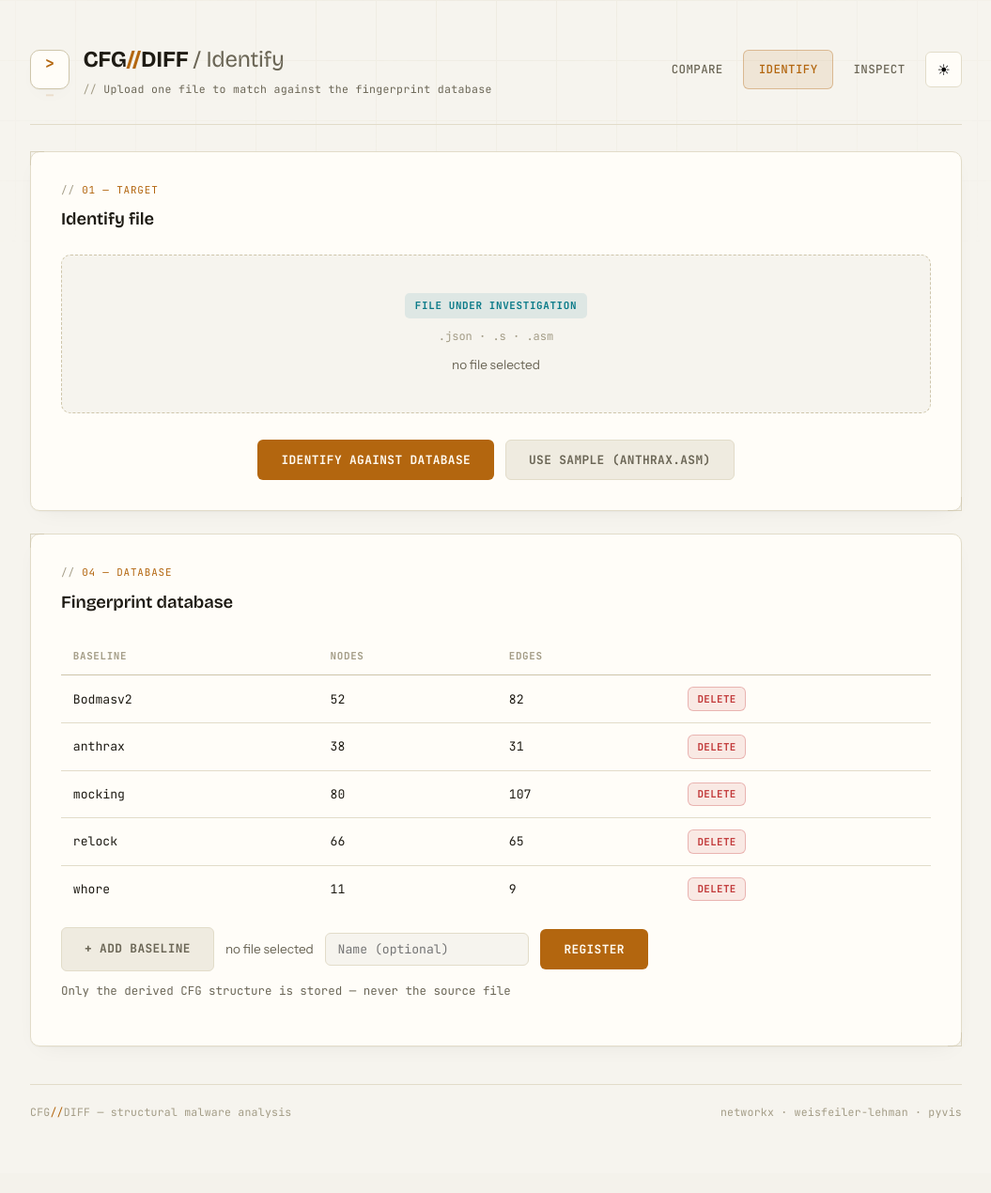
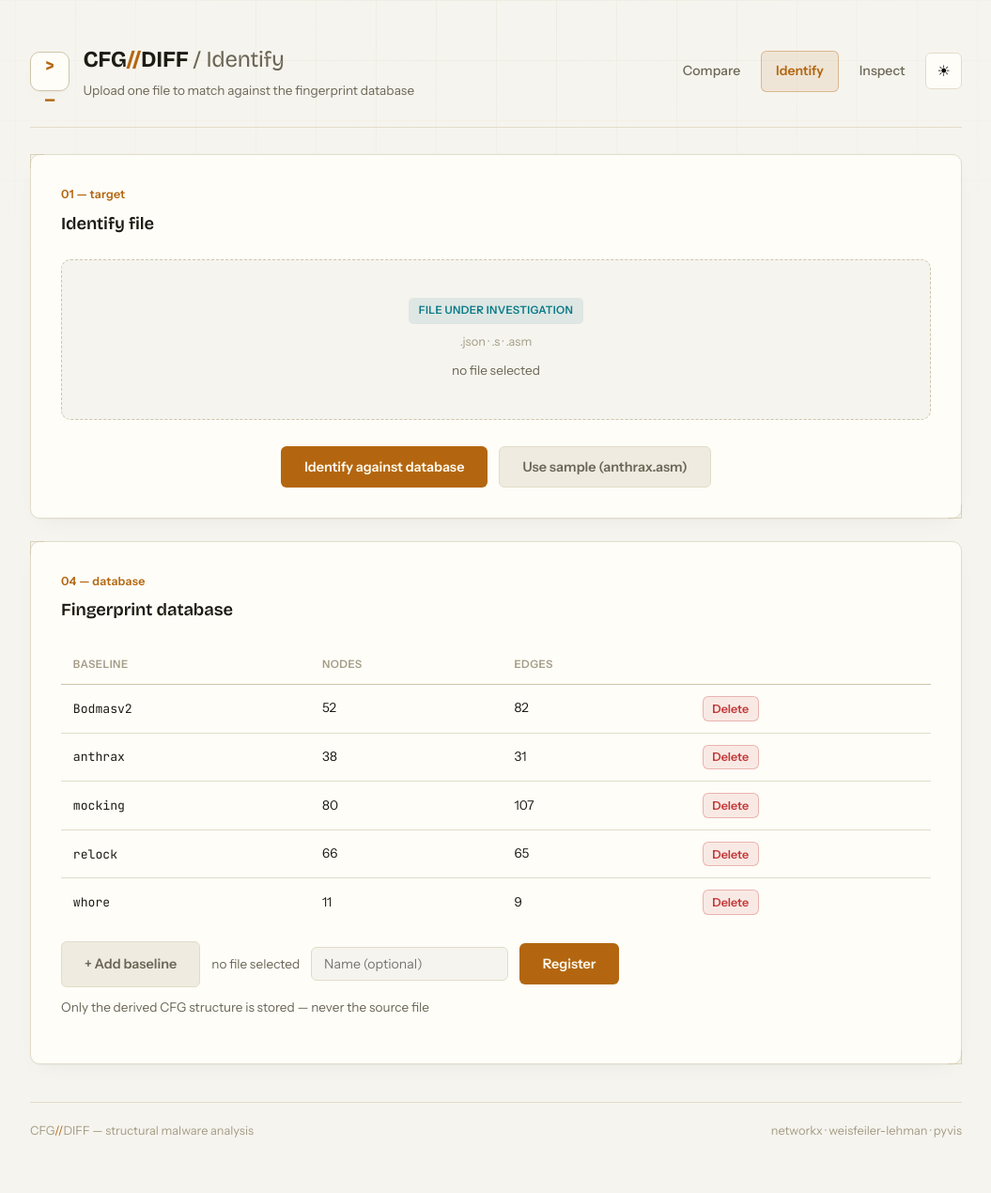
Before and after one commit to FinixEz/Interactive-CFG-Comparison-Web-Application, a Flask app: page /identify in a window 1280 px wide. Shown: the whole page at 94% size, without its empty margins (112-1167 px from the left). Before the commit the page ends 1190 px from the top, so only its background shows below. Run offline with Flask 3, Linux system fonts and the light colour scheme.

Commit message:
Tone down frontend from terminal-cosplay to premium
The prior pass leaned too hard into monospace: uppercase mono on nav,
buttons, footer, labels, plus "// " comment-style prefixes and a
blinking terminal cursor read as nerdy rather than premium.

Mono is now reserved for genuine data/code only (assembly viewer,
node identifiers, filenames, the graph viewport readout attached to
the PyVis canvas). Everything else -- nav, buttons, headings, footer,
eyebrow labels, form inputs -- moves to the clean sans/display fonts,
normal case. Dropped the blinking cursor and slash-comment prefixes.
Status chips/tags keep sans-uppercase (a legitimate badge pattern,
distinct from shouting UI chrome).

Verified via Playwright across Compare/Identify/Inspector in both
themes. No backend logic touched; all 41 tests still pass.

Co-Authored-By: Claude Sonnet 5 <noreply@anthropic.com>
Claude-Session: https://claude.ai/code/session_01AaaArYrDuxshXSk4ivxnSh

```diff
--- a/webapp/static/style.css
+++ b/webapp/static/style.css
@@ -147,12 +147,11 @@ body::after {
     border-radius: 10px;
     display: grid; place-items: center;
     color: var(--accent);
-    font-family: var(--font-mono);
-    font-size: 1.05rem;
+    font-family: var(--font-display);
+    font-size: 1.15rem;
     font-weight: 700;
     box-shadow: var(--shadow-card);
 }
-.brand-mark .cursor { animation: blink 1.4s step-start infinite; }
 
 .brand h1 {
     font-family: var(--font-display);
@@ -164,22 +163,18 @@ body::after {
 .brand h1 .slash { color: var(--accent); }
 
 .tagline {
-    font-family: var(--font-mono);
-    font-size: 0.72rem;
-    letter-spacing: 0.03em;
+    font-family: var(--font);
+    font-size: 0.85rem;
     color: var(--muted);
     margin-top: 0.2rem;
 }
-.tagline::before { content: '// '; color: var(--faint); }
 
 .nav-group { display: flex; align-items: center; gap: 0.35rem; flex-wrap: wrap; }
 
 .nav-btn {
-    font-family: var(--font-mono);
-    font-size: 0.78rem;
+    font-family: var(--font);
+    font-size: 0.88rem;
     font-weight: 500;
-    letter-spacing: 0.03em;
-    text-transform: uppercase;
     color: var(--muted);
     text-decoration: none;
     padding: 0.6rem 0.95rem;
@@ -193,19 +188,19 @@ body::after {
     color: var(--accent);
     background: var(--accent-soft);
     border-color: color-mix(in srgb, var(--accent) 35%, transparent);
+    font-weight: 600;
 }
 
 /* ---------- sections ---------- */
 .eyebrow {
     display: block;
-    font-family: var(--font-mono);
-    font-size: 0.68rem;
-    letter-spacing: 0.08em;
-    text-transform: uppercase;
+    font-family: var(--font);
+    font-size: 0.78rem;
+    font-weight: 600;
+    letter-spacing: 0.02em;
     color: var(--accent);
-    margin-bottom: 0.5rem;
+    margin-bottom: 0.4rem;
 }
-.eyebrow::before { content: '// '; color: var(--faint); }
 
 .sec-title {
     font-family: var(--font-display);
@@ -316,10 +311,10 @@ body::after {
 }
 
 .dz-tag {
-    font-family: var(--font-mono);
-    font-size: 0.68rem;
+    font-family: var(--font);
+    font-size: 0.72rem;
     font-weight: 600;
-    letter-spacing: 0.06em;
+    letter-spacing: 0.03em;
     text-transform: uppercase;
     padding: 0.3rem 0.7rem;
     border-radius: 5px;
@@ -327,7 +322,7 @@ body::after {
 .dz-tag.t-g1 { background: var(--g1-soft); color: var(--g1); }
 .dz-tag.t-g2 { background: var(--g2-soft); color: var(--g2); }
 
-.dz-hint { font-family: var(--font-mono); font-size: 0.75rem; color: var(--faint); }
+.dz-hint { font-size: 0.8rem; color: var(--faint); }
 
 .file-name {
     font-size: 0.85rem;
@@ -346,7 +341,7 @@ body::after {
     background: var(--bg-alt);
     border: 1px solid var(--border);
     border-radius: 50%;
-    font-family: var(--font-mono);
+    font-family: var(--font);
     font-size: 0.72rem;
     font-weight: 700;
     color: var(--muted);
@@ -361,11 +356,9 @@ body::after {
 }
 
 .btn {
-    font-family: var(--font-mono);
-    font-size: 0.8rem;
+    font-family: var(--font);
+    font-size: 0.9rem;
     font-weight: 600;
-    letter-spacing: 0.03em;
-    text-transform: uppercase;
     padding: 0.75rem 1.5rem;
     border-radius: var(--radius-sm);
     border: 1px solid transparent;
@@ -418,7 +411,7 @@ body::after {
 .file-badge.f1 { background: var(--g1-soft); color: var(--g1); border-color: color-mix(in srgb, var(--g1) 30%, transparent); }
 .file-badge.f2 { background: var(--g2-soft); color: var(--g2); border-color: color-mix(in srgb, var(--g2) 30%, transparent); }
 
-.vs-divider { font-family: var(--font-mono); font-size: 0.75rem; color: var(--faint); }
+.vs-divider { font-size: 0.8rem; color: var(--faint); }
 
 /* meter */
 .struct-readout {
@@ -426,15 +419,14 @@ body::after {
     margin: 0 auto 1.75rem;
 }
 .struct-readout .label {
-    font-family: var(--font-mono);
-    font-size: 0.75rem;
-    letter-spacing: 0.02em;
+    font-family: var(--font);
+    font-size: 0.85rem;
     color: var(--muted);
     display: flex;
     justify-content: space-between;
     margin-bottom: 0.5rem;
 }
-.struct-readout .label b { color: var(--accent); font-size: 1rem; }
+.struct-readout .label b { font-family: var(--font-display); color: var(--accent); font-size: 1.1rem; }
 
 .meter {
     height: 7px;
@@ -487,9 +479,8 @@ body::after {
 }
 
 .stat-label {
-    font-family: var(--font-mono);
-    font-size: 0.72rem;
-    letter-spacing: 0.01em;
+    font-family: var(--font);
+    font-size: 0.78rem;
     color: var(--muted);
     margin-top: 0.4rem;
     display: flex;
@@ -510,8 +501,7 @@ body::after {
 /* ---------- table ---------- */
 .importance-block { margin-top: 1.75rem; }
 .importance-sub {
-    font-family: var(--font-mono);
-    font-size: 0.78rem;
+    font-size: 0.85rem;
     color: var(--muted);
     margin: -0.2rem 0 1rem;
 }
@@ -523,11 +513,11 @@ body::after {
 }
 .imp-table th {
     text-align: left;
-    font-family: var(--font-mono);
-    font-size: 0.68rem;
+    font-family: var(--font);
+    font-size: 0.72rem;
     font-weight: 600;
     text-transform: uppercase;
-    letter-spacing: 0.06em;
+    letter-spacing: 0.04em;
     color: var(--faint);
     padding: 0.7rem 0.8rem;
     border-bottom: 1px solid var(--border-strong);
@@ -535,22 +525,26 @@ body::after {
 .imp-table td {
     padding: 0.75rem 0.8rem;
     border-bottom: 1px solid var(--border);
-    font-family: var(--font-mono);
-    font-size: 0.82rem;
+    font-family: var(--font);
+    font-size: 0.85rem;
 }
 .imp-table tr { transition: background 0.1s; }
 .imp-table tr:hover { background: var(--bg-alt); }
 .imp-table tr:last-child td { border-bottom: none; }
-.imp-table td.node-name { max-width: 350px; overflow: hidden; text-overflow: ellipsis; white-space: nowrap; }
+.imp-table td.node-name {
+    font-family: var(--font-mono);
+    font-size: 0.82rem;
+    max-width: 350px; overflow: hidden; text-overflow: ellipsis; white-space: nowrap;
+}
 
 .chip {
     display: inline-block;
-    font-family: var(--font-mono);
-    font-size: 0.65rem;
+    font-family: var(--font);
+    font-size: 0.7rem;
     font-weight: 600;
     text-transform: uppercase;
-    letter-spacing: 0.04em;
-    padding: 0.22rem 0.55rem;
+    letter-spacing: 0.02em;
+    padding: 0.22rem 0.6rem;
     border-radius: 4px;
     border: 1px solid transparent;
 }
@@ -608,8 +602,7 @@ body::after {
     display: flex;
     align-items: center;
     gap: 0.45rem;
-    font-family: var(--font-mono);
-    font-size: 0.72rem;
+    font-size: 0.78rem;
     color: var(--muted);
     background: var(--bg);
     border: 1px solid var(--border);
@@ -627,9 +620,7 @@ body::after {
     margin-top: 2.5rem;
     padding-top: 1.25rem;
     border-top: 1px solid var(--border);
-    font-family: var(--font-mono);
-    font-size: 0.72rem;
-    letter-spacing: 0.02em;
+    font-size: 0.8rem;
     color: var(--faint);
     display: flex;
     justify-content: space-between;
@@ -662,11 +653,9 @@ body::after {
 
 /* ---------- delete button ---------- */
 .btn-del {
-    font-family: var(--font-mono);
-    font-size: 0.68rem;
+    font-family: var(--font);
+    font-size: 0.78rem;
     font-weight: 600;
-    text-transform: uppercase;
-    letter-spacing: 0.03em;
     color: var(--danger);
     background: var(--danger-soft);
     border: 1px solid color-mix(in srgb, var(--danger) 30%, transparent);
--- a/webapp/templates/404.html
+++ b/webapp/templates/404.html
@@ -5,7 +5,7 @@
     <span class="eyebrow" style="justify-content: center; display: flex;">error</span>
     <div style="font-family: var(--font-display); font-weight: 800; font-size: 5rem; color: var(--accent); line-height: 1; margin-bottom: 1rem;">404</div>
     <h2 class="sec-title" style="margin-bottom: 0.8rem;">Page not found</h2>
-    <p style="font-family: var(--font-mono); font-size: 0.82rem; color: var(--muted); margin-bottom: 2rem;">
+    <p style="font-size: 0.92rem; color: var(--muted); margin-bottom: 2rem;">
         The requested resource does not exist on this server.
     </p>
     <a href="/" class="btn btn-primary">Return home</a>
--- a/webapp/templates/identify.html
+++ b/webapp/templates/identify.html
@@ -149,7 +149,7 @@
         <label for="baseline_file" class="btn btn-ghost" style="cursor: pointer;">+ Add baseline</label>
         <input type="file" name="baseline_file" id="baseline_file" accept=".json,.s,.asm" required style="display: none;">
         <span class="file-name" id="baseline-name-display">no file selected</span>
-        <input type="text" name="baseline_name" placeholder="Name (optional)" style="padding: 0.5rem 0.8rem; border: 1px solid var(--border); border-radius: var(--radius-sm); background: var(--bg); color: var(--text); font-family: var(--font-mono); font-size: 0.82rem;">
+        <input type="text" name="baseline_name" placeholder="Name (optional)" style="padding: 0.5rem 0.8rem; border: 1px solid var(--border); border-radius: var(--radius-sm); background: var(--bg); color: var(--text); font-family: var(--font); font-size: 0.88rem;">
         <button type="submit" class="btn btn-primary">Register</button>
     </form>
     <p class="importance-sub" style="margin-top: 0.7rem;">Only the derived CFG structure is stored — never the source file</p>
```
Also changed, not shown: webapp/templates/inspector.html (+4 -3 lines).
